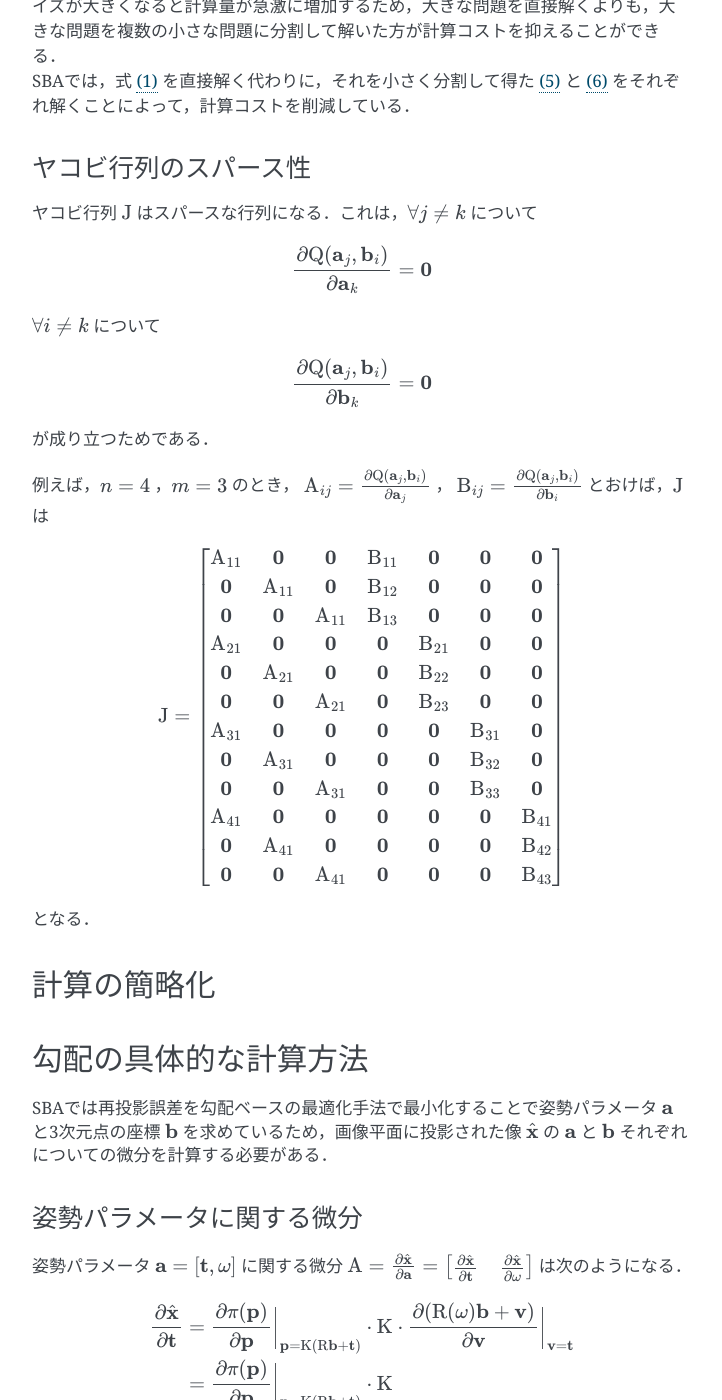
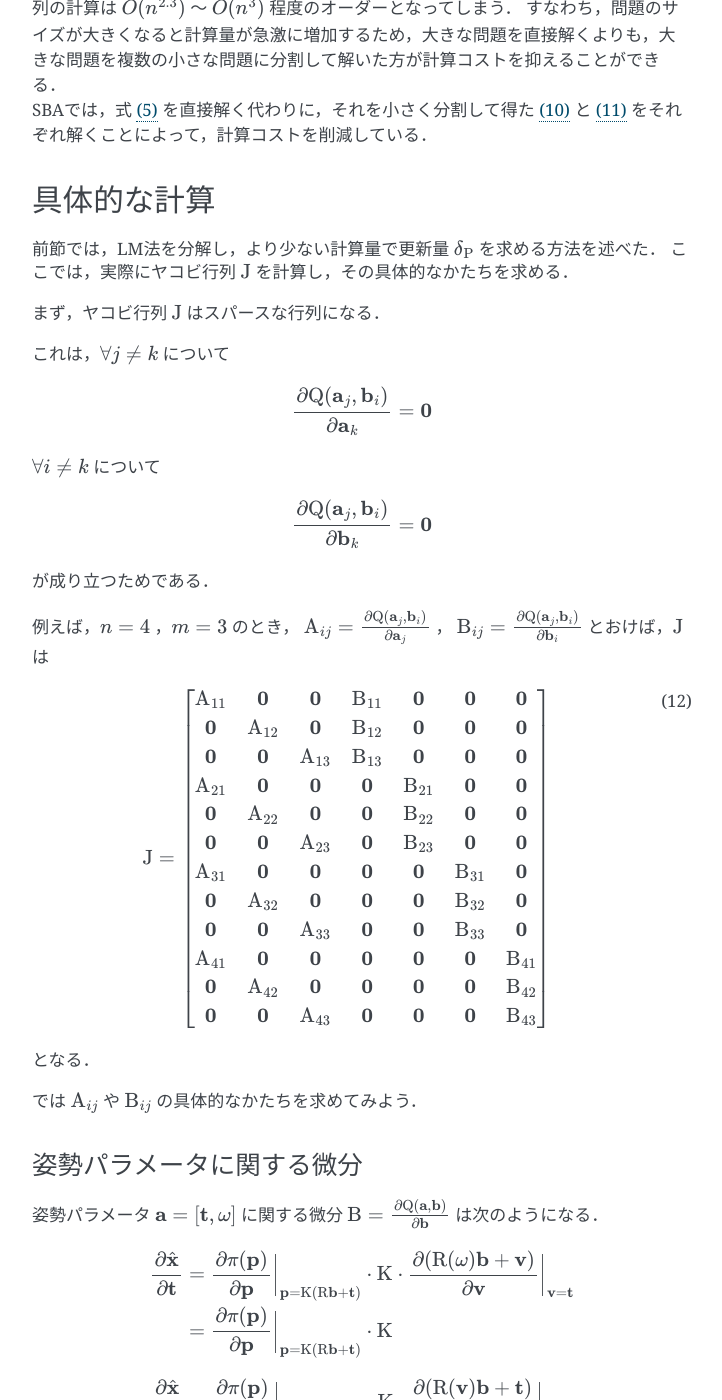
Before and after one commit to IshitaTakeshi/SparseBundleAdjustment, a Sphinx documentation site: the page built from docs/source/sparse-bundle-adjustment.rst, in a window 1280 px wide and 1400 px high, scrolled down 4260 px. Shown: the whole window, without its empty margins (388-1110 px from the left). Built offline with Sphinx 7.4.7, drawn with Linux system fonts in a browser that asks for light colours; some of the changed text lies outside the part shown.

Commit message:
Add more concrete explanation of parameter update

```diff
--- a/docs/source/sparse-bundle-adjustment.rst
+++ b/docs/source/sparse-bundle-adjustment.rst
@@ -75,8 +75,8 @@ Tomasi-Kanade法と比較すると，次のような特徴がある．
 で定義される距離関数である．
 
 .. math::
-    \begin{align}
-    \hat{\mathrm{X}} &= \begin{bmatrix}
+    \hat{\mathrm{X}}
+    = \begin{bmatrix}
         \hat{\mathbf{x}}^{\top}_{11},
         \dots,
         \hat{\mathbf{x}}^{\top}_{1m},
@@ -88,10 +88,16 @@ Tomasi-Kanade法と比較すると，次のような特徴がある．
         \dots,
         \hat{\mathbf{x}}^{\top}_{nm}
     \end{bmatrix}^{\top} \\
+    :label: definition-X
+
+.. math::
     \hat{\mathbf{x}}_{ij}
-    &= \mathrm{Q}(\mathbf{a}_{j}, \mathbf{b}_{i}) \\
+    = \mathrm{Q}(\mathbf{a}_{j}, \mathbf{b}_{i})
+    :label: definition-Q
+
+.. math::
     \mathrm{\Sigma}_{\mathrm{X}}
-    &= diag(
+    = diag(
         \mathrm{\Sigma}_{\mathbf{x}_{11}},
         \dots,
         \mathrm{\Sigma}_{\mathbf{x}_{1m}},
@@ -103,7 +109,7 @@ Tomasi-Kanade法と比較すると，次のような特徴がある．
         \dots,
         \mathrm{\Sigma}_{\mathbf{x}_{nm}}
     )
-    \end{align}
+    :label: definition-sigma
 
 とおけば，誤差を次のように表現することができる．
 
@@ -324,9 +332,15 @@ SBAでは，:math:`\mathrm{J}` の構造に着目し， :eq:`lm-update` をよ
 | SBAでは，式 :eq:`lm-update` を直接解く代わりに，それを小さく分割して得た :eq:`derivation-delta-a` と :eq:`derivation-delta-b` をそれぞれ解くことによって，計算コストを削減している．
 
 
-ヤコビ行列のスパース性
-~~~~~~~~~~~~~~~~~~~~~~
-ヤコビ行列 :math:`\mathrm{J}` はスパースな行列になる．これは，:math:`\forall j \neq k` について
+具体的な計算
+------------
+
+前節では，LM法を分解し，より少ない計算量で更新量 :math:`\mathbf{\delta}_{\mathrm{P}}` を求める方法を述べた．
+ここでは，実際にヤコビ行列 :math:`\mathrm{J}` を計算し，その具体的なかたちを求める．
+
+まず，ヤコビ行列 :math:`\mathrm{J}` はスパースな行列になる．
+
+これは，:math:`\forall j \neq k` について
 
 .. math::
     \frac{\partial \mathrm{Q}(\mathbf{a}_{j}, \mathbf{b}_{i})}{\partial \mathbf{a}_{k}} = \mathbf{0}
@@ -346,39 +360,30 @@ SBAでは，:math:`\mathrm{J}` の構造に着目し， :eq:`lm-update` をよ
 
 .. math::
     \mathrm{J} = \begin{bmatrix}
-        \mathrm{A}_{11} & \mathbf{0} & \mathbf{0} & \mathrm{B}_{11} & \mathbf{0} & \mathbf{0} & \mathbf{0} \\
-        \mathbf{0} & \mathrm{A}_{11} & \mathbf{0} & \mathrm{B}_{12} & \mathbf{0} & \mathbf{0} & \mathbf{0} \\
-        \mathbf{0} & \mathbf{0} & \mathrm{A}_{11} & \mathrm{B}_{13} & \mathbf{0} & \mathbf{0} & \mathbf{0} \\
-        \mathrm{A}_{21} & \mathbf{0} & \mathbf{0} & \mathbf{0} & \mathrm{B}_{21} & \mathbf{0} & \mathbf{0} \\
-        \mathbf{0} & \mathrm{A}_{21} & \mathbf{0} & \mathbf{0} & \mathrm{B}_{22} & \mathbf{0} & \mathbf{0} \\
-        \mathbf{0} & \mathbf{0} & \mathrm{A}_{21} & \mathbf{0} & \mathrm{B}_{23} & \mathbf{0} & \mathbf{0} \\
-        \mathrm{A}_{31} & \mathbf{0} & \mathbf{0} & \mathbf{0} & \mathbf{0} & \mathrm{B}_{31} & \mathbf{0} \\
-        \mathbf{0} & \mathrm{A}_{31} & \mathbf{0} & \mathbf{0} & \mathbf{0} & \mathrm{B}_{32} & \mathbf{0} \\
-        \mathbf{0} & \mathbf{0} & \mathrm{A}_{31} & \mathbf{0} & \mathbf{0} & \mathrm{B}_{33} & \mathbf{0} \\
-        \mathrm{A}_{41} & \mathbf{0} & \mathbf{0} & \mathbf{0} & \mathbf{0} & \mathbf{0} & \mathrm{B}_{41} \\
-        \mathbf{0} & \mathrm{A}_{41} & \mathbf{0} & \mathbf{0} & \mathbf{0} & \mathbf{0} & \mathrm{B}_{42} \\
-        \mathbf{0} & \mathbf{0} & \mathrm{A}_{41} & \mathbf{0} & \mathbf{0} & \mathbf{0} & \mathrm{B}_{43} \\
+        \mathrm{A}_{11} &      \mathbf{0} &      \mathbf{0} & \mathrm{B}_{11} &      \mathbf{0} &      \mathbf{0} &      \mathbf{0} \\
+        \mathbf{0}      & \mathrm{A}_{12} &      \mathbf{0} & \mathrm{B}_{12} &      \mathbf{0} &      \mathbf{0} &      \mathbf{0} \\
+        \mathbf{0}      &      \mathbf{0} & \mathrm{A}_{13} & \mathrm{B}_{13} &      \mathbf{0} &      \mathbf{0} &      \mathbf{0} \\
+        \mathrm{A}_{21} &      \mathbf{0} &      \mathbf{0} &      \mathbf{0} & \mathrm{B}_{21} &      \mathbf{0} &      \mathbf{0} \\
+        \mathbf{0}      & \mathrm{A}_{22} &      \mathbf{0} &      \mathbf{0} & \mathrm{B}_{22} &      \mathbf{0} &      \mathbf{0} \\
+        \mathbf{0}      &      \mathbf{0} & \mathrm{A}_{23} &      \mathbf{0} & \mathrm{B}_{23} &      \mathbf{0} &      \mathbf{0} \\
+        \mathrm{A}_{31} &      \mathbf{0} &      \mathbf{0} &      \mathbf{0} &      \mathbf{0} & \mathrm{B}_{31} &      \mathbf{0} \\
+        \mathbf{0}      & \mathrm{A}_{32} &      \mathbf{0} &      \mathbf{0} &      \mathbf{0} & \mathrm{B}_{32} &      \mathbf{0} \\
+        \mathbf{0}      &      \mathbf{0} & \mathrm{A}_{33} &      \mathbf{0} &      \mathbf{0} & \mathrm{B}_{33} &      \mathbf{0} \\
+        \mathrm{A}_{41} &      \mathbf{0} &      \mathbf{0} &      \mathbf{0} &      \mathbf{0} &      \mathbf{0} & \mathrm{B}_{41} \\
+        \mathbf{0}      & \mathrm{A}_{42} &      \mathbf{0} &      \mathbf{0} &      \mathbf{0} &      \mathbf{0} & \mathrm{B}_{42} \\
+        \mathbf{0}      &      \mathbf{0} & \mathrm{A}_{43} &      \mathbf{0} &      \mathbf{0} &      \mathbf{0} & \mathrm{B}_{43} \\
     \end{bmatrix}
+    :label: concrete-form-J
 
 となる．
 
-計算の簡略化
-------------
-
-
-
-
-勾配の具体的な計算方法
-----------------------
-
-SBAでは再投影誤差を勾配ベースの最適化手法で最小化することで姿勢パラメータ :math:`\mathbf{a}` と3次元点の座標 :math:`\mathbf{b}` を求めているため，画像平面に投影された像 :math:`\hat{\mathbf{x}}` の :math:`\mathbf{a}` と :math:`\mathbf{b}` それぞれについての微分を計算する必要がある．
-
+では :math:`\mathrm{A}_{ij}` や :math:`\mathrm{B}_{ij}` の具体的なかたちを求めてみよう．
 
 姿勢パラメータに関する微分
 ~~~~~~~~~~~~~~~~~~~~~~~~~~
 
 
-姿勢パラメータ :math:`\mathbf{a} = \left[ \mathbf{t}, \mathbf{\omega} \right]` に関する微分 :math:`\mathrm{A}=\frac{\partial \hat{\mathbf{x}}}{\partial \mathbf{a}} =\begin{bmatrix} \frac{\partial \hat{\mathbf{x}}}{\partial \mathbf{t}} & \frac{\partial \hat{\mathbf{x}}}{\partial \mathbf{\omega}} \end{bmatrix}` は次のようになる．
+姿勢パラメータ :math:`\mathbf{a} = \left[ \mathbf{t}, \mathbf{\omega} \right]` に関する微分 :math:`\mathrm{B}=\frac{\partial \mathrm{Q}(\mathbf{a}, \mathbf{b})}{\partial \mathbf{b}}` は次のようになる．
 
 
 .. math::
@@ -432,7 +437,7 @@ SBAでは再投影誤差を勾配ベースの最適化手法で最小化する
 3次元点座標に関する微分
 ~~~~~~~~~~~~~~~~~~~~~~~
 
-3次元点の座標 :math:`\mathbf{b}` に関する微分 :math:`\mathrm{B}=\frac{\partial \hat{\mathbf{x}}}{\partial \mathbf{b}}` は次のようになる．
+3次元点の座標 :math:`\mathbf{b}` に関する微分 :math:`\mathrm{B}=\frac{\partial \mathrm{Q}(\mathbf{a}, \mathbf{b})}{\partial \mathbf{b}}` は次のようになる．
 
 .. math::
     \begin{align}
@@ -453,9 +458,13 @@ SBAでは再投影誤差を勾配ベースの最適化手法で最小化する
     \end{align}
 
 
+以上より， :math:`\mathrm{A}_{ij}` と :math:`\mathrm{B}_{ij}` の具体的なかたちを求めることができた．あとは，
 
-PCG法による更新
----------------
+    1. 上記で得られた :math:`\mathrm{A}_{ij}` と :math:`\mathrm{B}_{ij}` :eq:`concrete-form-J` に代入して :math:`\mathrm{J}` を求める
+    2. :eq:`left-side-decomposition` にしたがって :math:`\mathrm{U},\mathrm{V},\mathrm{W}` を求める
+    3. :eq:`derivation-delta-a` と :eq:`derivation-delta-b` によって姿勢パラメータ :math:`\mathbf{a}` と3次元点の座標 :math:`\mathbf{b}` それぞれについての更新量 :math:`\mathbf{\delta}_{\mathbf{a}}` と :math:`\mathbf{\delta}_{\mathbf{b}}` を求める
+
+という3つのステップによって更新量を求めることができる．
 
 
 .. [#Gallego_et_al_2015] Gallego, Guillermo, and Anthony Yezzi. "A compact formula for the derivative of a 3-D rotation in exponential coordinates." Journal of Mathematical Imaging and Vision 51.3 (2015): 378-384.
```
Also changed, not shown: other parts of docs/source/sparse-bundle-adjustment.rst (+3 -1 lines).
